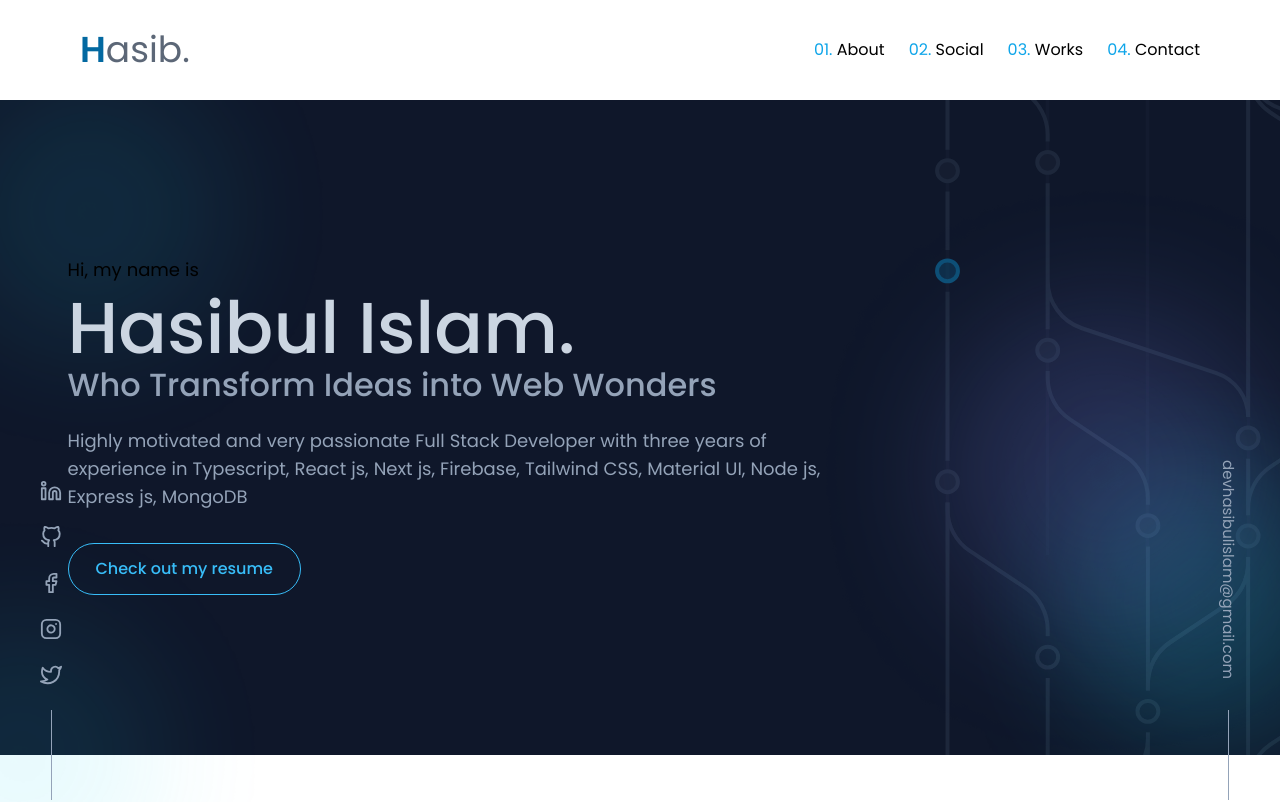
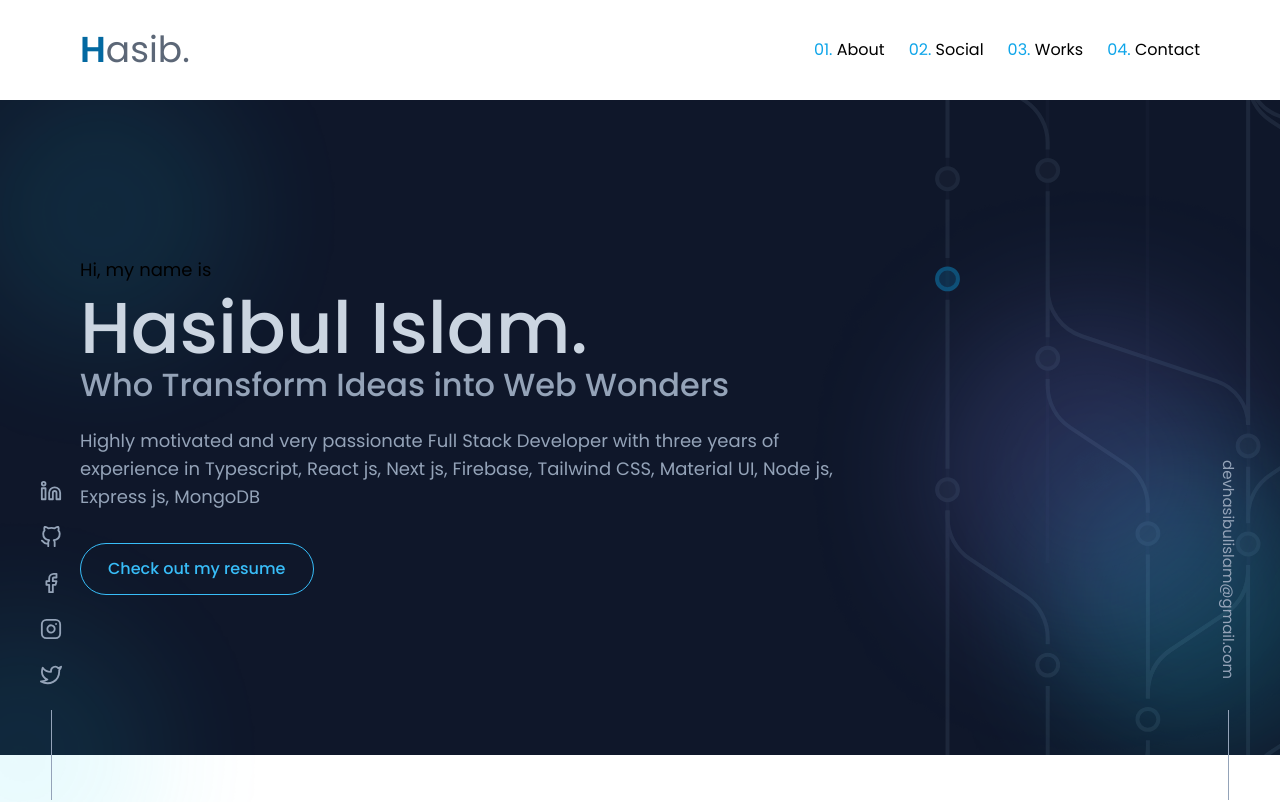
Before and after one commit to devhasibulislam/developer-portfolio, a Next.js app: page / in a window 1280 px wide. Shown: the top 802 px of the page. Built offline with nearby package versions, Linux system fonts and the light colour scheme; a web font is replaced by a local one.

Commit message:
hero style init

```diff
--- a/src/modules/Home/sections/Hero/Hero.tsx
+++ b/src/modules/Home/sections/Hero/Hero.tsx
@@ -11,7 +11,7 @@ const Hero = () => {
   return (
     <motion.div className='overflow-hidden bg-slate-900 dark:-mb-32 dark:mt-[-6.5rem] dark:pb-32 dark:pt-[4.5rem] dark:lg:mt-[-6.75rem] dark:lg:pt-[4.75rem]' >
       <div className='py-16 lg:relative lg:py-20 !pt-24' >
-        <section className='mx-auto items-center xl:gap-x-16' >
+        <section className='mx-auto items-center xl:gap-x-16 container' >
 
             <Left />
             <Right />
```
